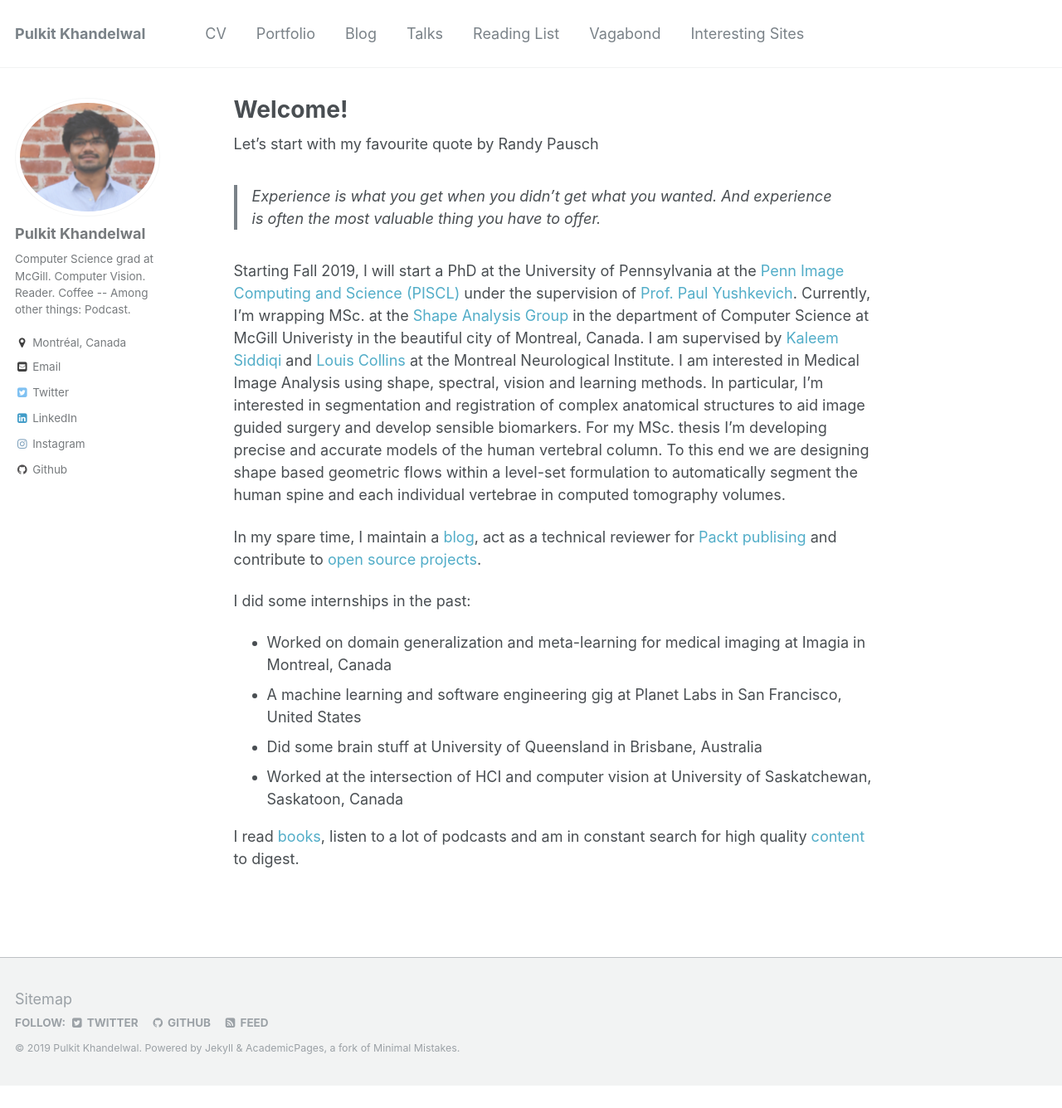
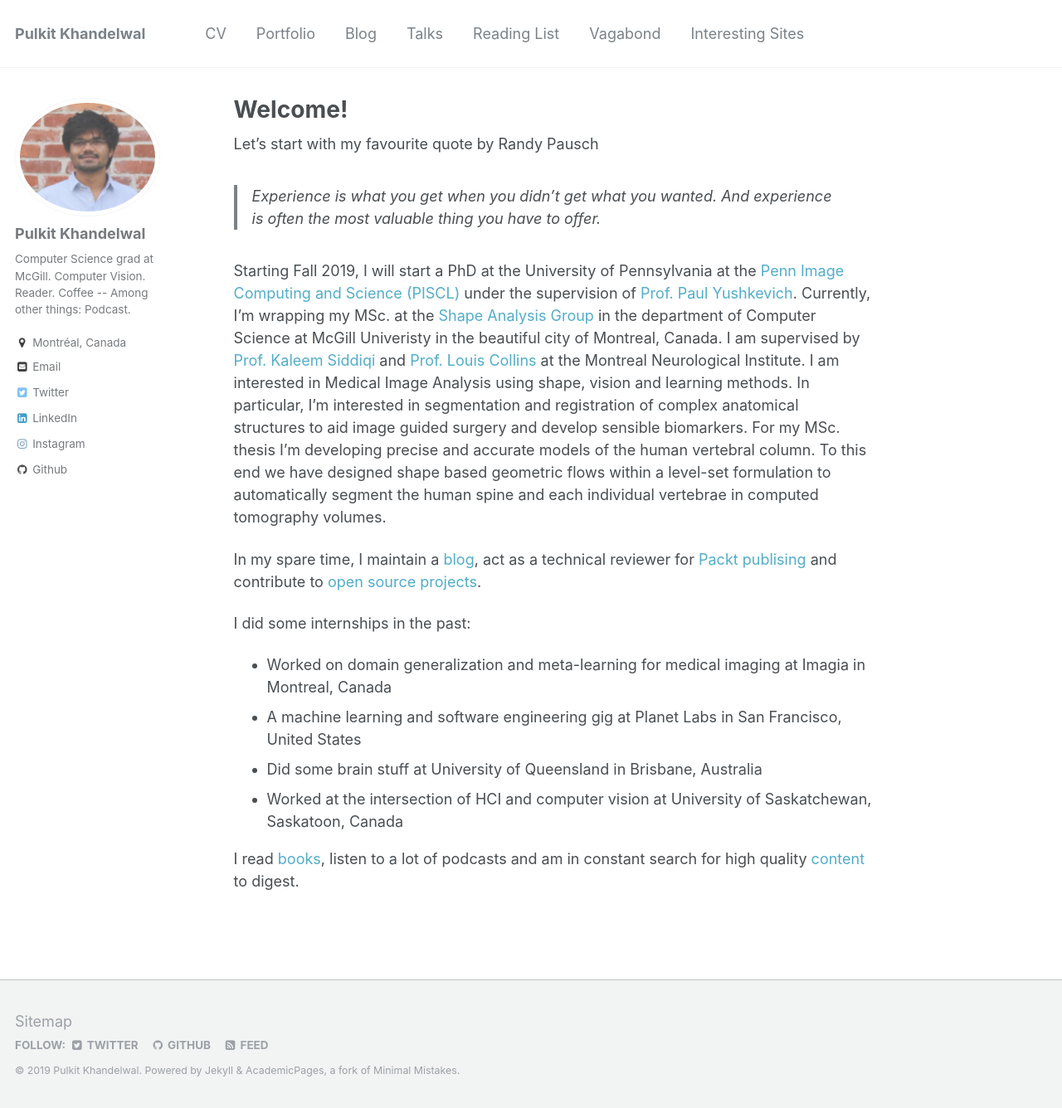
Before and after one commit to Pulkit-Khandelwal/pulkit-khandelwal.github.io, a Jekyll site: the page built from _pages/about.md, in a window 1280 px wide and 1336 px high. Shown: the whole window at 83% size. Built offline with Jekyll 4.4.1, drawn with Linux system fonts in a browser that asks for light colours.

Commit message:
Update about.md

```diff
--- a/_pages/about.md
+++ b/_pages/about.md
@@ -12,7 +12,7 @@
 > Experience is what you get when you didn't get what you wanted.
 > And experience is often the most valuable thing you have to offer.
 
-Starting Fall 2019, I will start a PhD at the University of Pennsylvania at the [Penn Image Computing and Science (PISCL)](http://picsl.upenn.edu/) under the supervision of [Prof. Paul Yushkevich](http://picsl.upenn.edu/people-staff-james-c-gee/faculty-staff/paul-yushkevich/). Currently, I'm wrapping  MSc. at the [Shape Analysis Group](http://www.cim.mcgill.ca/~shape/) in the department of Computer Science at McGill Univeristy in the beautiful city of Montreal, Canada. I am supervised by [Kaleem Siddiqi](http://www.cim.mcgill.ca/~siddiqi/) and [Louis Collins](http://nist.mni.mcgill.ca/) at the Montreal Neurological Institute. I am interested in Medical Image Analysis using shape, spectral, vision and learning methods. In particular, I'm interested in segmentation and registration of complex anatomical structures to aid image guided surgery and develop sensible biomarkers. For my MSc. thesis I'm developing precise and accurate models of the human vertebral column. To this end we are designing shape based geometric flows within a level-set formulation to automatically segment the human spine and each individual vertebrae in computed tomography volumes.
+Starting Fall 2019, I will start a PhD at the University of Pennsylvania at the [Penn Image Computing and Science (PISCL)](http://picsl.upenn.edu/) under the supervision of [Prof. Paul Yushkevich](http://picsl.upenn.edu/people-staff-james-c-gee/faculty-staff/paul-yushkevich/). Currently, I'm wrapping my MSc. at the [Shape Analysis Group](http://www.cim.mcgill.ca/~shape/) in the department of Computer Science at McGill Univeristy in the beautiful city of Montreal, Canada. I am supervised by [Prof. Kaleem Siddiqi](http://www.cim.mcgill.ca/~siddiqi/) and [Prof. Louis Collins](http://nist.mni.mcgill.ca/) at the Montreal Neurological Institute. I am interested in Medical Image Analysis using shape, vision and learning methods. In particular, I'm interested in segmentation and registration of complex anatomical structures to aid image guided surgery and develop sensible biomarkers. For my MSc. thesis I'm developing precise and accurate models of the human vertebral column. To this end we have designed shape based geometric flows within a level-set formulation to automatically segment the human spine and each individual vertebrae in computed tomography volumes.
 
 In my spare time, I maintain a [blog](https://pulkit-khandelwal.github.io/blog/), act as a technical reviewer for [Packt publising](https://github.com/TrainingByPackt/Applied-Supervised-Learning-with-R/tree/master/Lesson07) and contribute to [open source projects](https://github.com/Pulkit-Khandelwal/Reinforcement-Learning-Notebooks).
 
```
